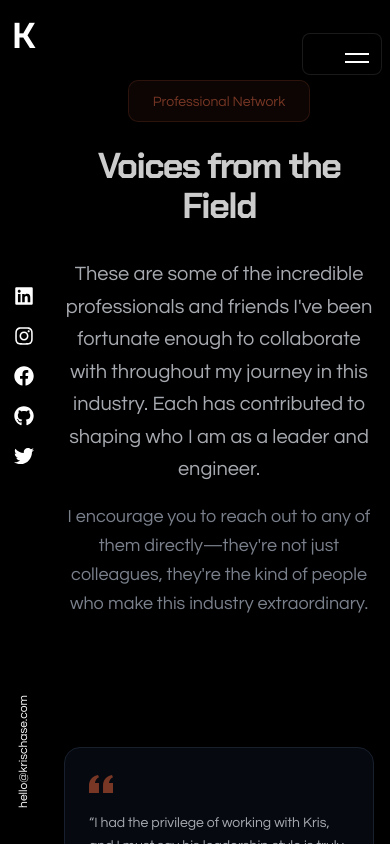
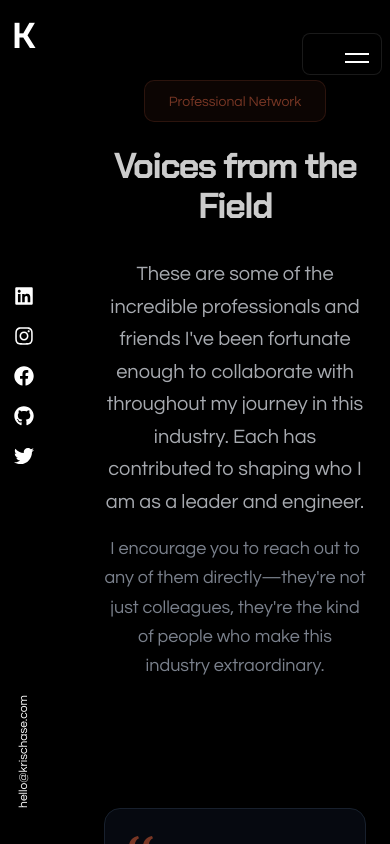
Before and after one commit to mehh/kris-chase-portfolio-2025, a Next.js app: page /testimonials in a window 390 px wide. Shown: the top 844 px of the page. Built offline with nearby package versions, Linux system fonts and the light colour scheme; no server answers; what @posthog/react would draw is missing.

Commit message:
fix(testimonials): increase mobile left gutter and inner container padding to prevent sidebar overlap

```diff
--- a/src/app/testimonials/page.tsx
+++ b/src/app/testimonials/page.tsx
@@ -13,11 +13,11 @@ export default function TestimonialsPage() {
       <SimpleHoverEffect />
 
       {/* Page Content with site structure */}
-      <div className="min-h-screen bg-white dark:bg-black relative z-10 pl-12 sm:pl-16">
+      <div className="min-h-screen bg-white dark:bg-black relative z-10 pl-20 sm:pl-16">
         {/* Hero Section */}
         <SectionTransition id="testimonials-hero">
           <section id="testimonials-hero" className="pt-20 pb-16">
-            <div className="container mx-auto px-4">
+            <div className="container mx-auto px-6 sm:px-8">
               <motion.div
                 initial={{ opacity: 0, y: 20 }}
                 animate={{ opacity: 1, y: 0 }}
@@ -52,7 +52,7 @@ export default function TestimonialsPage() {
         {/* Bento Box Testimonials Grid */}
         <SectionTransition id="testimonials-grid">
           <section id="testimonials-grid" className="pb-20">
-            <div className="container mx-auto px-4">
+            <div className="container mx-auto px-6 sm:px-8">
               {/* Staggered Bento Box Grid */}
               <div className="columns-1 md:columns-2 lg:columns-3 xl:columns-4 gap-6 space-y-6">
                 {testimonials.map((testimonial, index) => (
```
